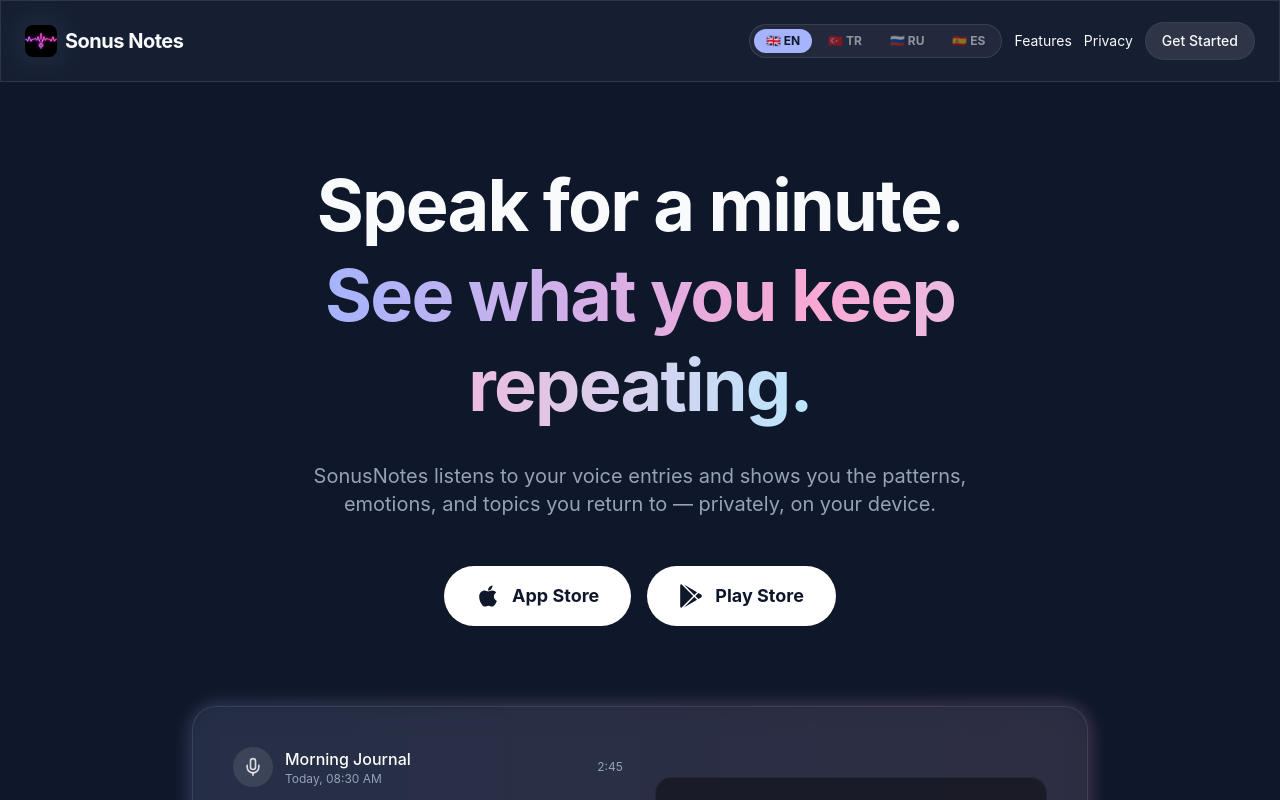
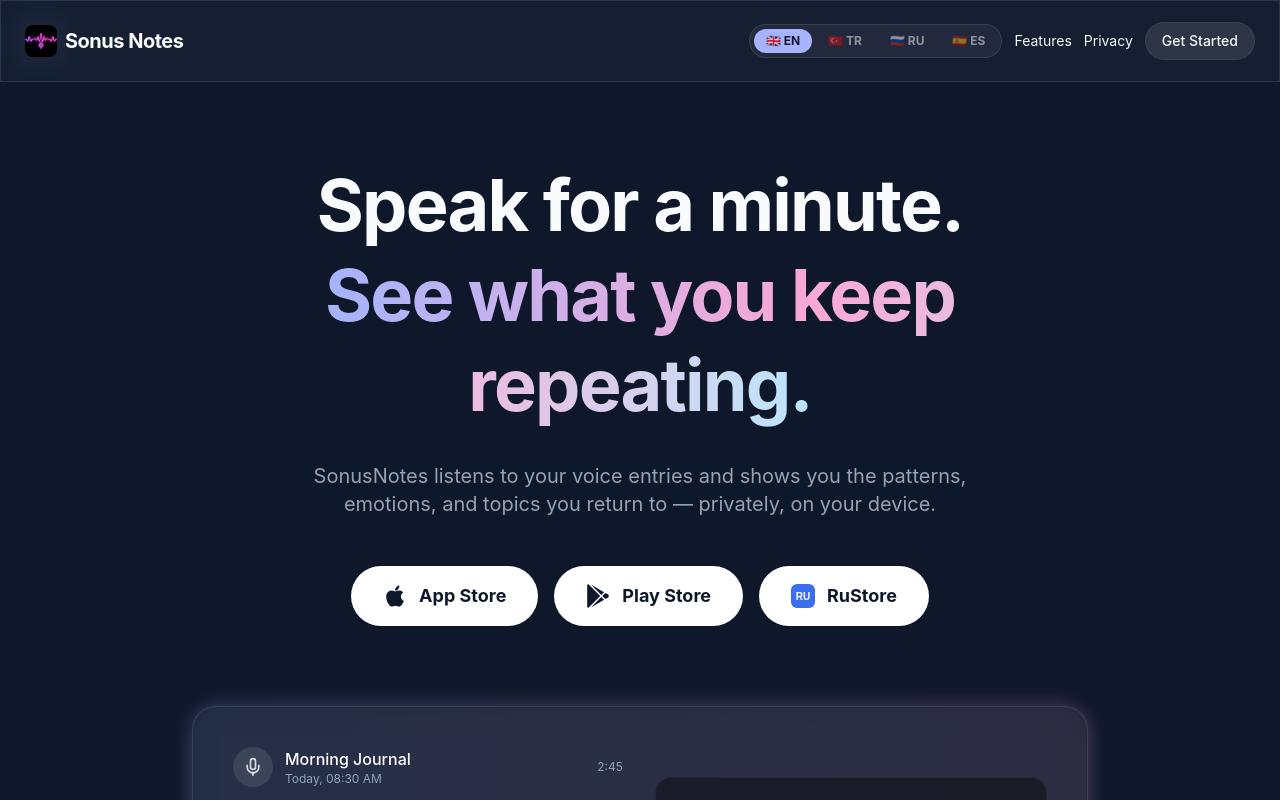
Before and after one commit to u-demiroz/sonusnotes-web, a React (Vite) app: page / in a window 1280 px wide. Shown: the top 800 px of the page. Built offline with nearby package versions, Linux system fonts and the light colour scheme.

Commit message:
Add RuStore download button

```diff
--- a/src/pages/Home.tsx
+++ b/src/pages/Home.tsx
@@ -223,6 +223,14 @@
             </svg>
             Play Store
           </a>
+          <a href="https://www.rustore.ru/catalog/app/com.ugurdemiroz.sonusnotes" target="_blank" rel="noopener noreferrer"
+            className="flex items-center justify-center gap-3 bg-white text-background-dark px-8 py-4 rounded-full font-bold text-lg hover:scale-105 transition-transform hover:shadow-[0_0_30px_-5px_rgba(255,255,255,0.4)]">
+            <svg viewBox="0 0 24 24" className="w-6 h-6" fill="none">
+              <rect width="24" height="24" rx="6" fill="#3B6FF0"/>
+              <text x="12" y="16" textAnchor="middle" fontSize="10" fontWeight="bold" fill="white" fontFamily="sans-serif">RU</text>
+            </svg>
+            RuStore
+          </a>
         </motion.div>
 
         {/* Mockup Preview */}
```
